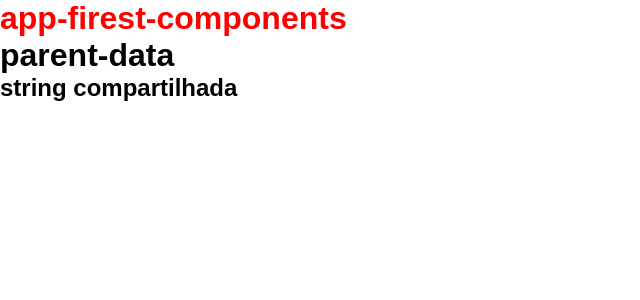
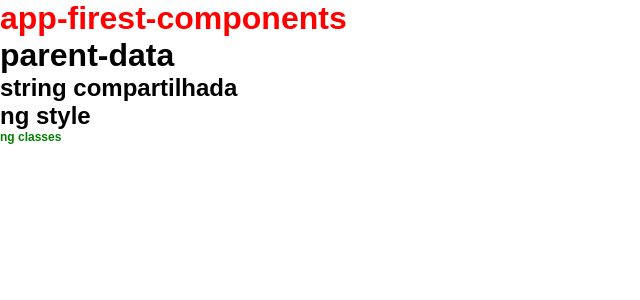
Before and after one commit to alecxandy/Angular, an Angular app in the folder firest-app/: page / in a window 1280 px wide. Shown: the top 300 px of the page, without its empty margins (0-640 px from the left). Built offline with nearby package versions, Linux system fonts and the light colour scheme.

Commit message:
Directivas

```diff
--- a/firest-app/src/app/app.component.html
+++ b/firest-app/src/app/app.component.html
@@ -1,2 +1,3 @@
 <app-firest-components ></app-firest-components>
 <app-parent-data [nome]="nome"></app-parent-data>
+<app-directives></app-directives>
--- a/firest-app/src/app/app.module.ts
+++ b/firest-app/src/app/app.module.ts
@@ -5,12 +5,14 @@ import { AppRoutingModule } from './app-routing.module';
 import { AppComponent } from './app.component';
 import { FirestComponentsComponent } from './components/firest-components/firest-components.component';
 import { ParentDataComponent } from './components/parent-data/parent-data.component';
+import { DirectivesComponent } from './components/directives/directives.component';
 
 @NgModule({
   declarations: [
     AppComponent,
     FirestComponentsComponent,
-    ParentDataComponent
+    ParentDataComponent,
+    DirectivesComponent
   ],
   imports: [
     BrowserModule,
--- /dev/null
+++ b/firest-app/src/app/components/directives/directives.component.css
@@ -0,0 +1,8 @@
+.small-title{
+
+    font-size: 12px;
+}
+
+.green-title{
+    color: green;
+}
--- /dev/null
+++ b/firest-app/src/app/components/directives/directives.component.html
@@ -0,0 +1,2 @@
+<h2 [ngStyle]="{'font-size=':size +'px'}">ng style</h2>
+<h2 [ngClass]="classes" >ng classes</h2>
--- /dev/null
+++ b/firest-app/src/app/components/directives/directives.component.ts
@@ -0,0 +1,14 @@
+import { Component } from '@angular/core';
+
+@Component({
+  selector: 'app-directives',
+  templateUrl: './directives.component.html',
+  styleUrls: ['./directives.component.css']
+})
+export class DirectivesComponent {
+
+  size = 40;
+  classes = ['green-title', 'small-title']
+
+
+}
```
Also changed, not shown: 1 other file (tests, documents, lock files or other folders).
